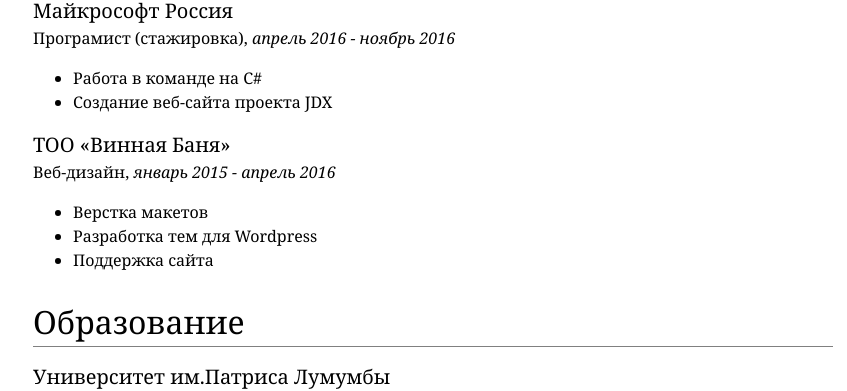
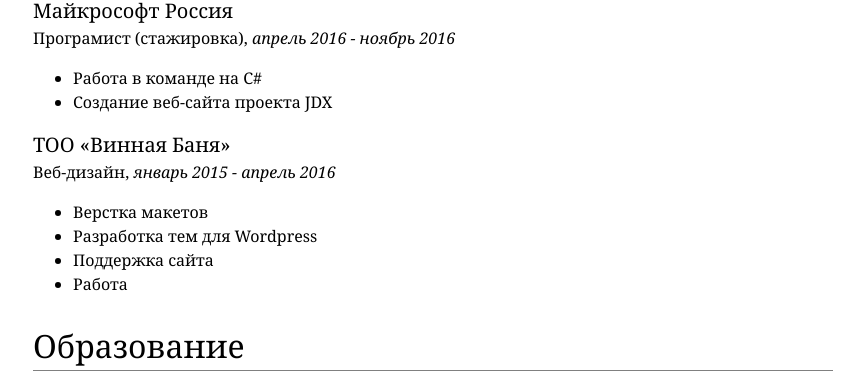
Before and after one commit to EgorGo23/github.io, a plain HTML site: page index.html in a window 1280 px wide. Shown: the part 420-811 px from the top of the page, without its empty margins (207-1054 px from the left). Drawn offline with Linux system fonts and the light colour scheme.

Commit message:
update index

```diff
--- a/index.html
+++ b/index.html
@@ -38,6 +38,7 @@
                 <li>Верстка макетов</li>
                 <li>Разработка тем для Wordpress</li>
                 <li>Поддержка сайта</li>
+                <li>Работа</li>
             </ul>
 
         </section>
```
